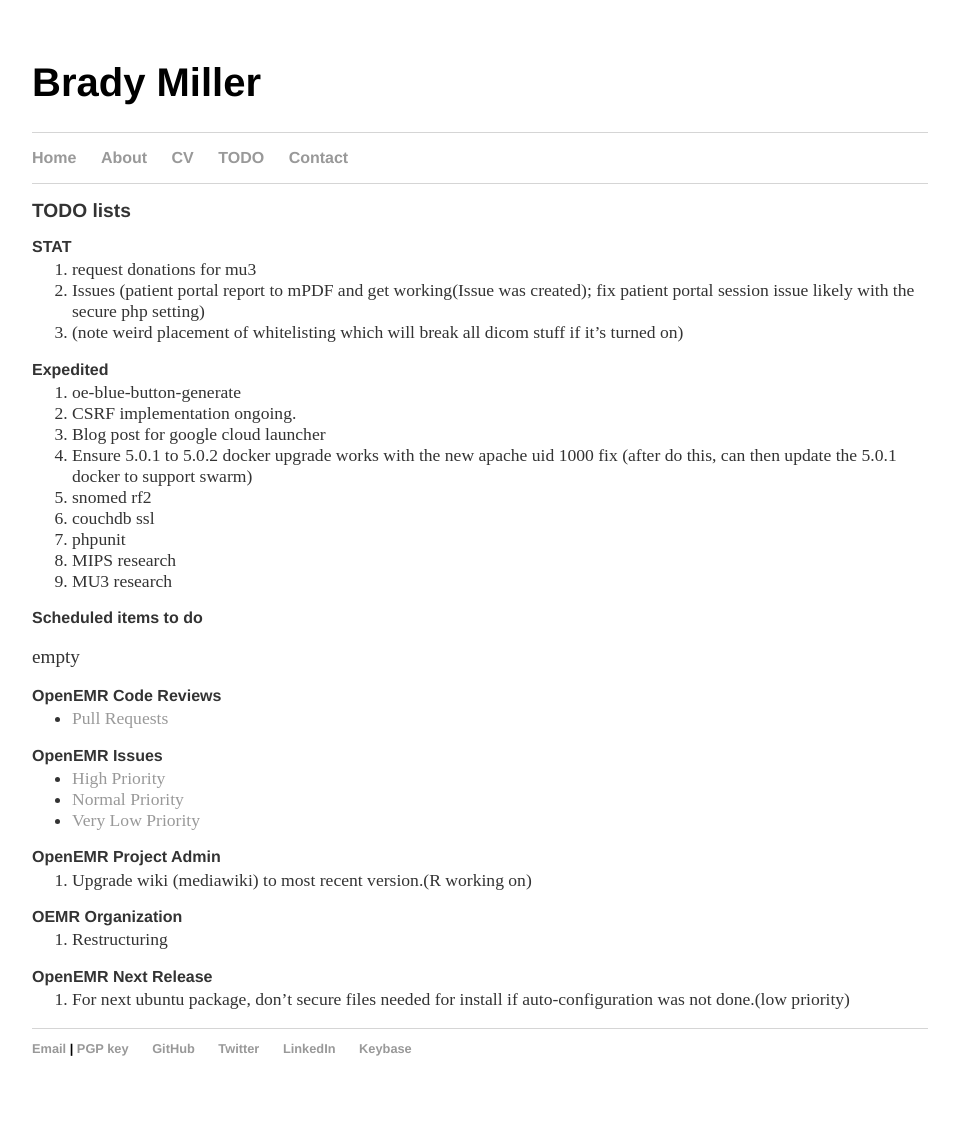
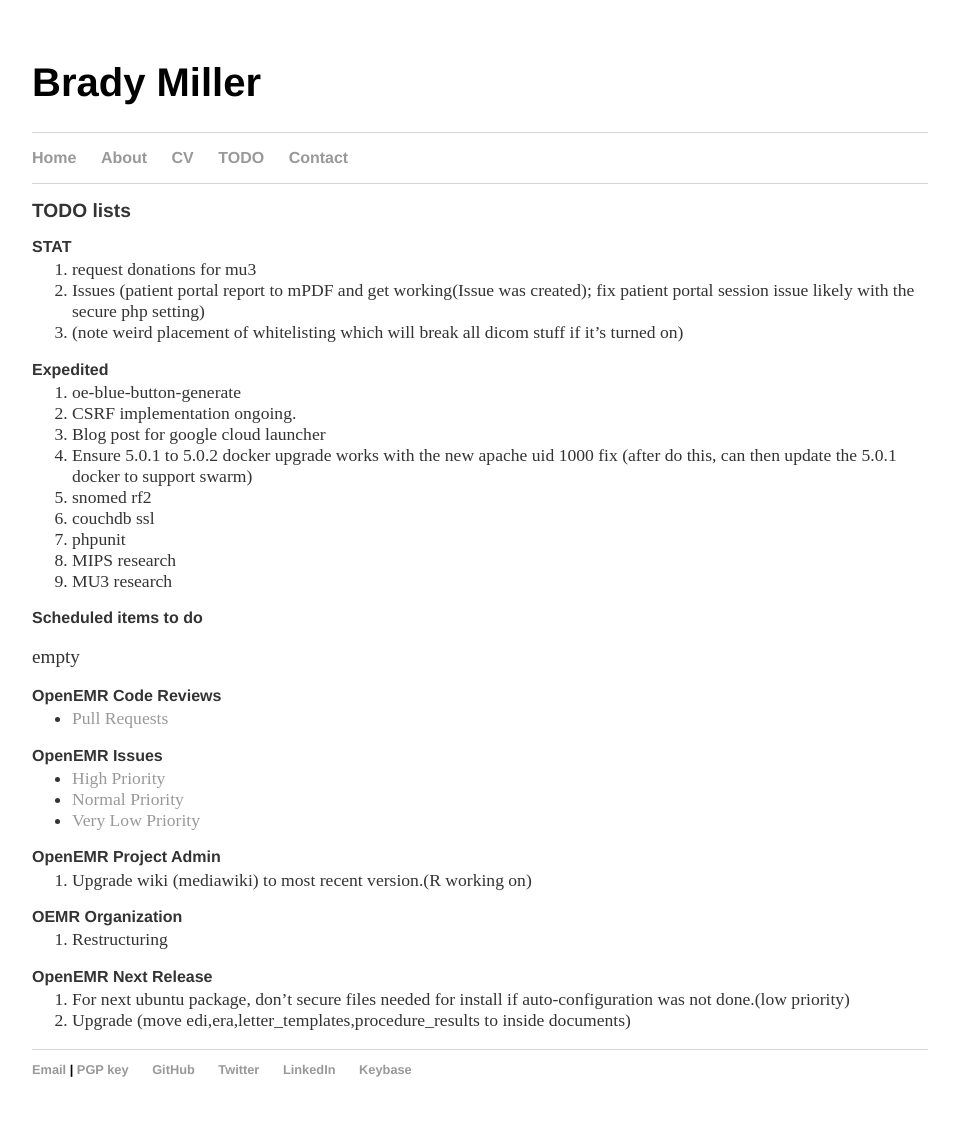
Before and after one commit to bradymiller/bradymiller.github.io, a Jekyll site: the page built from todo/index.md, in a window 1280 px wide. Shown: the whole page, without its empty margins (160-1119 px from the left). Built offline with Jekyll 4.4.1, drawn with Linux system fonts in a browser that asks for light colours; our own code applies the rules of GitHub Pages for plain Markdown files; before the commit the page ends 1116 px from its top, so only the background shows below that.

Commit message:
Update index.md

```diff
--- a/todo/index.md
+++ b/todo/index.md
@@ -38,3 +38,4 @@
 
 ### OpenEMR Next Release
 1. For next ubuntu package, don't secure files needed for install if auto-configuration was not done.(low priority)
+2. Upgrade (move edi,era,letter_templates,procedure_results to inside documents)
```
